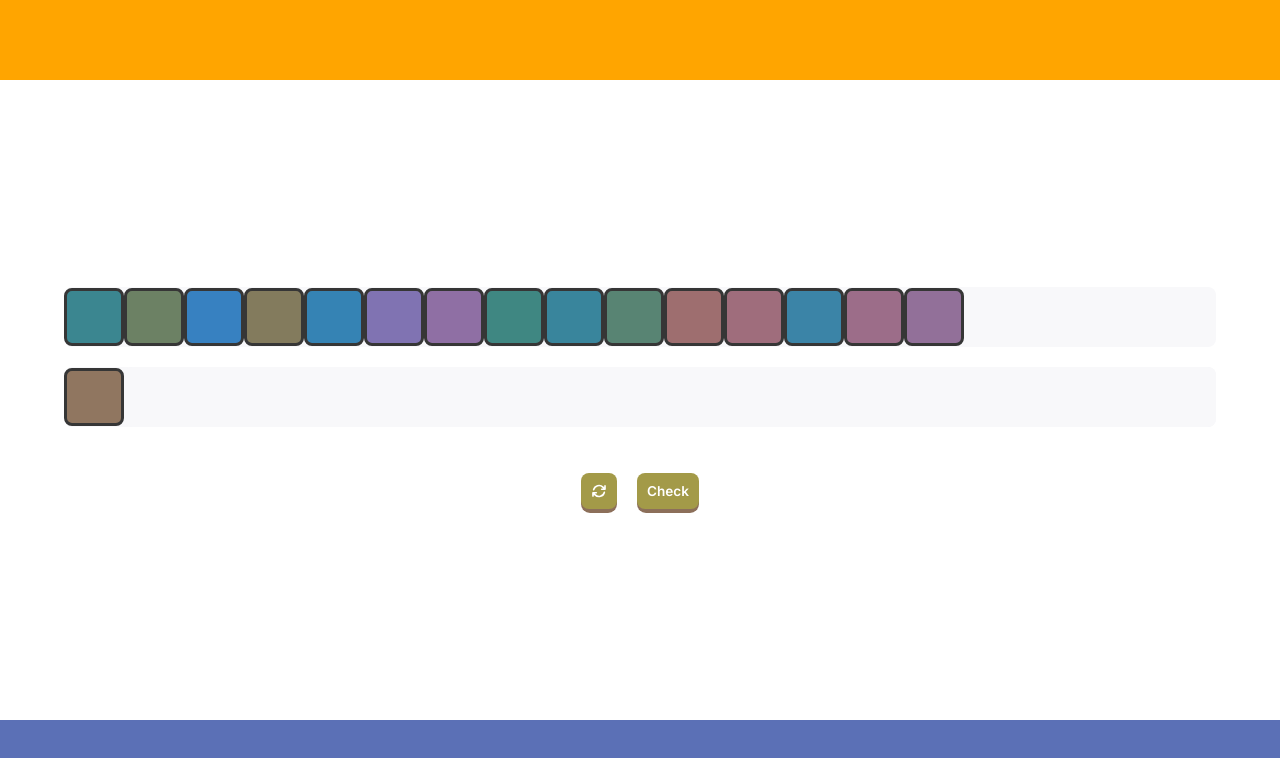
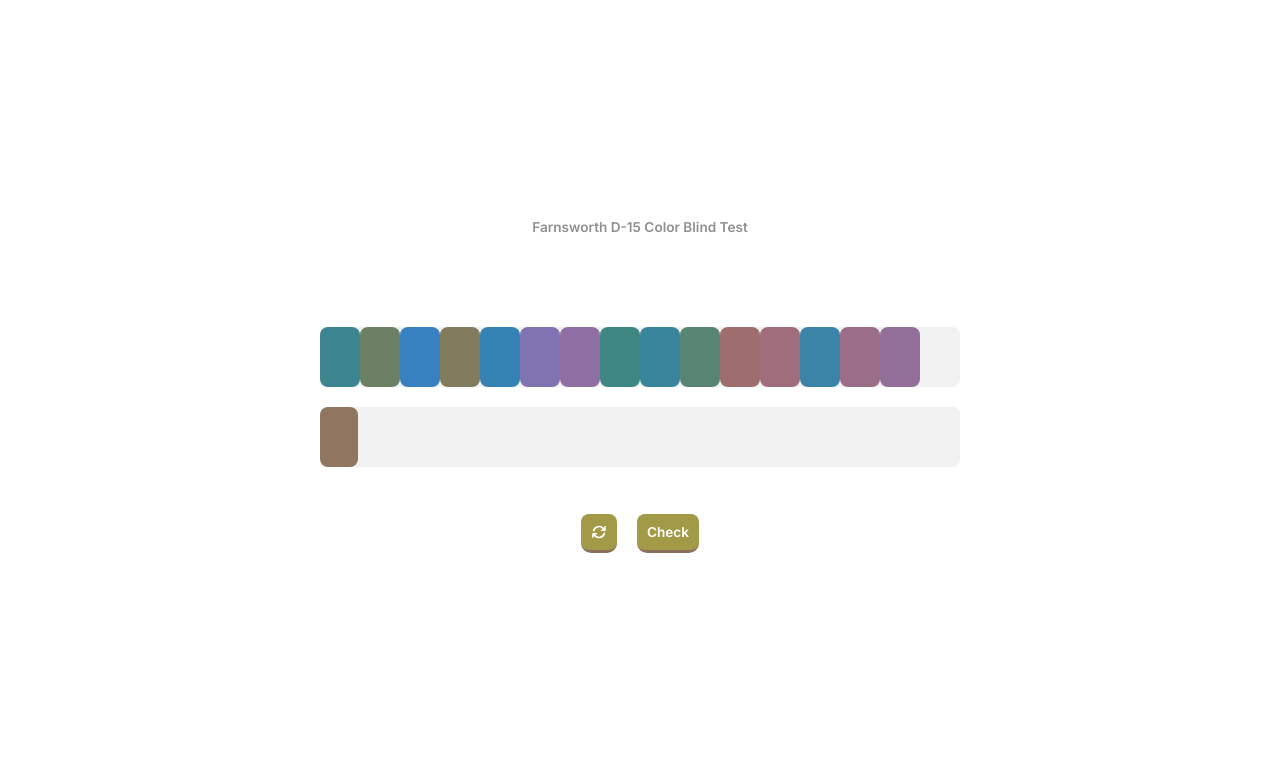
Before and after one commit to mbrydges/farnsworth-d-15-color-blind-test, a Next.js app: page / in a window 1280 px wide. Shown: the top 758 px of the page. Built offline with nearby package versions, Linux system fonts and the light colour scheme.

Commit message:
change styling

```diff
--- a/src/app/components/Context.tsx
+++ b/src/app/components/Context.tsx
@@ -89,6 +89,9 @@ export default function Context() {
     <>
       <DragDropContext onDragEnd={onDragEnd}>
         <div className="list-container">
+          <div className="instructions">
+            <p>Farnsworth D-15 Color Blind Test</p>
+          </div>
           {state.rowOrder.map((rowId) => {
             const row = (state.rows as Rows)[rowId]
             const colors = row.colorIds.map(
--- a/src/app/components/Footer.tsx
+++ /dev/null
@@ -1,3 +0,0 @@
-export default function Header() {
-  return <div className="footer"></div>
-}
--- a/src/app/components/Header.tsx
+++ /dev/null
@@ -1,3 +0,0 @@
-export default function Header() {
-  return <div className="header"></div>
-}
--- /dev/null
+++ b/src/app/components/Instructions.tsx
@@ -0,0 +1,9 @@
+export default function Instructions() {
+  return (
+    <div className="instructions-container">
+      <div className="instructions">
+        <p>Farnsworth D-15 Color Blind Test</p>
+      </div>
+    </div>
+  )
+}
--- a/src/app/components/Item.tsx
+++ b/src/app/components/Item.tsx
@@ -31,7 +31,6 @@ const Item = ({ color, index }: Props) => {
               width: '100%',
               height: '100%',
               borderRadius: '8px',
-              border: '3px solid #363636',
               backgroundColor: color.color,
             }}
           ></div>
--- a/src/app/components/List.tsx
+++ b/src/app/components/List.tsx
@@ -40,8 +40,9 @@ const List = ({ row, colors, color }: Props) => {
                   className="item"
                   style={{
                     borderRadius: '8px',
-                    border: '3px solid #363636',
                     backgroundColor: color,
+                    width: '100%',
+
                     cursor: 'not-allowed',
                   }}
                 ></div>
--- a/src/app/components/Toolbar.tsx
+++ b/src/app/components/Toolbar.tsx
@@ -1,5 +1,3 @@
-import Button from './Button'
-
 export default function Toolbar() {
   return (
     <div className="toolbar">
--- a/src/app/globals.css
+++ b/src/app/globals.css
@@ -2,45 +2,26 @@ html,
 body {
   margin: 0;
   padding: 0;
-  max-width: 100vw;
   height: 100vh;
-}
-
-.header {
-  display: flex;
-  align-items: center;
-  height: 80px;
-  width: 100%;
-  background-color: orange;
 }
 
 .content {
   display: flex;
   flex-direction: column;
+  align-items: center;
   justify-content: center;
   gap: 50px;
-  height: calc(100% - 160px);
-  padding-left: 5vw;
-  padding-right: 5vw;
-}
-
-.footer {
-  display: flex;
-  align-items: center;
-  position: fixed;
-  bottom: 0;
-  height: 80px;
-  width: 100%;
-  background-color: rgb(91, 112, 182);
+  height: 100%;
 }
 
 .item {
   display: flex;
   align-items: center;
   justify-content: center;
-  width: 5.25vw;
-  max-width: 60px;
-  height: 52px;
+  width: 6.25%;
+  max-width: 40px;
+  height: 60px;
+  cursor: grab;
 }
 
 .list {
@@ -48,12 +29,18 @@ body {
   align-items: center;
   height: 60px;
   width: 100%;
+  max-width: 640px;
   border-radius: 8px;
-  background-color: rgb(248, 248, 250);
+  background: hsl(0, 4%, 95%);
 }
 
 .list-container {
   display: grid;
+  grid-template-columns: 1fr;
+  grid-template-rows: 60px;
+  align-items: center;
+  justify-items: center;
+  width: 90vw;
   gap: 20px;
 }
 
@@ -66,26 +53,34 @@ body {
 
 .pushable {
   background: hsl(25, 22%, 45%);
-  border-radius: 9px;
+  border-radius: 10px;
   border: none;
   padding: 0;
   cursor: pointer;
-  outline-offset: 4px;
 }
 
 .front {
   display: block;
   font-weight: 600;
   font-family: 'Inter', sans-serif;
-
   font-size: 0.85rem;
   padding: 10px 10px;
   border-radius: 8px;
   background: hsl(54, 39%, 46%);
   color: #ffffff;
-  transform: translateY(-4px);
+  transform: translateY(-3px);
 }
 
 .pushable:active .front {
   transform: translateY(-2px);
 }
+
+.instructions {
+  font-weight: 600;
+  font-family: 'Inter', sans-serif;
+  font-size: 0.85rem;
+  max-width: 640px;
+  text-align: center;
+  color: #919090;
+  margin-bottom: 100px;
+}
--- a/src/app/page.tsx
+++ b/src/app/page.tsx
@@ -1,17 +1,14 @@
 import Context from './components/Context'
-import Footer from './components/Footer'
-import Header from './components/Header'
+import Instructions from './components/Instructions'
 import Toolbar from './components/Toolbar'
 
 export default function Home() {
   return (
     <>
-      <Header />
       <div className="content">
         <Context />
         <Toolbar />
       </div>
-      <Footer />
     </>
   )
 }
```
Also changed, not shown: src/app/components/Button.tsx (deleted, +0 -9 lines).
